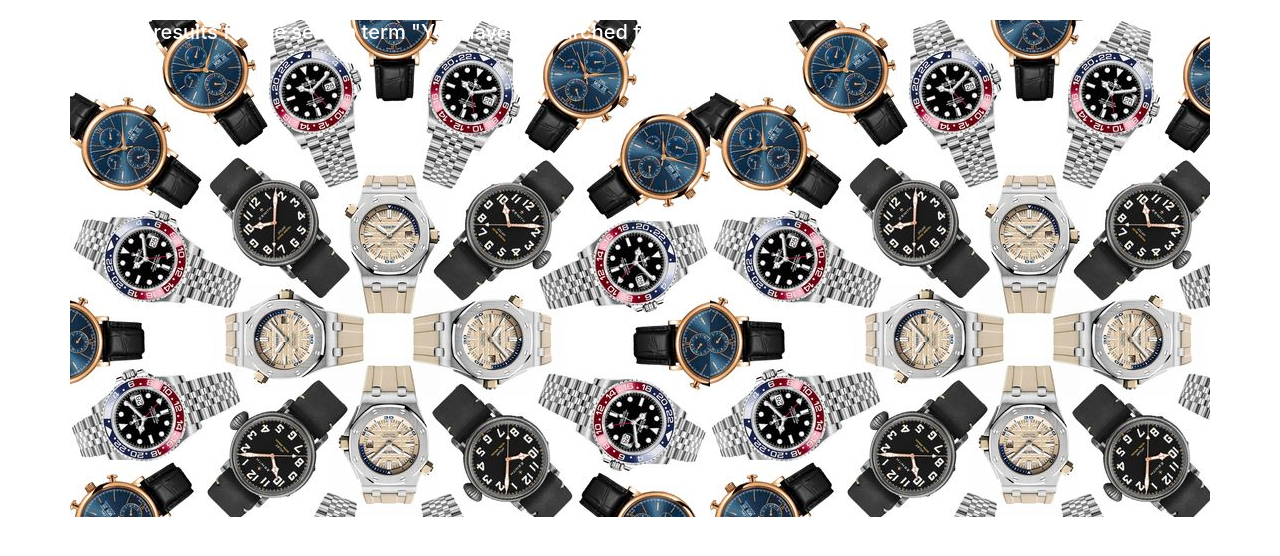
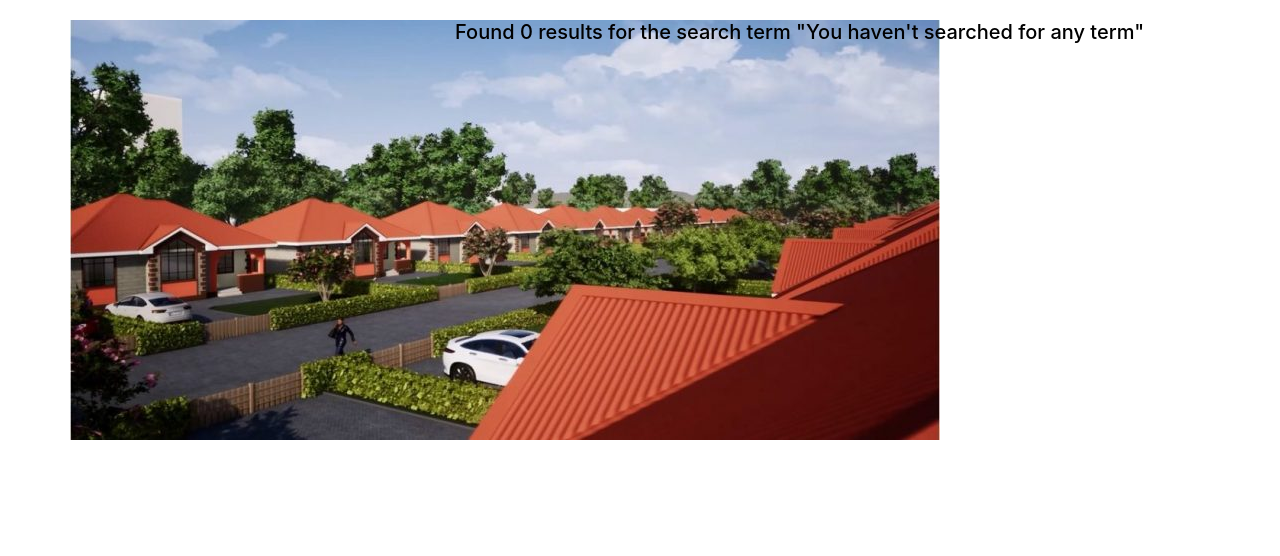
Before and after one commit to jwy951/jowiye_Neighwatch_dog, a Django app: page /search in a window 1280 px wide. Shown: the part 62-618 px from the top of the page. Run offline with Django 3.2, Linux system fonts and the light colour scheme; a user stored in the database is signed in; some libraries are stand-ins or nearby versions.

Commit message:
add search template and image

```diff
--- a/neighbour/templates/search.html
+++ b/neighbour/templates/search.html
@@ -5,7 +5,8 @@
     <meta charset="utf-8">
     <meta name="viewport" content="width=device-width, initial-scale=1">
 </head>
-<div class="container" style="background-image:url('/static/images/watch1.jpg'); height:49.7rem">
+<div class="container" style="background-image:url('/static/images/neihg.jpg'); height:49.7rem; background-repeat:no-repeat">
+    <div class="col-md-4"></div>
     <div class="row text-center">
         {% if posts %}
         <h2> Found {{posts|length}} results with the search term "{{message}}"</h2>
@@ -30,6 +31,7 @@
                         <a href="/view/post/{{post.id}}" class="card-link">Continue reading</a>
                     </div>
                 </div>
+                <div class="col-md-4"></div>
                 {% endfor %}
             </div>
         </div>
@@ -38,7 +40,7 @@
 </div>
 <style>
     h2 {
-        color: white;
+        color: black;
     }
 </style>
 {% endblock %}
```
Also changed, not shown: static/images/neihg.jpg (added).
